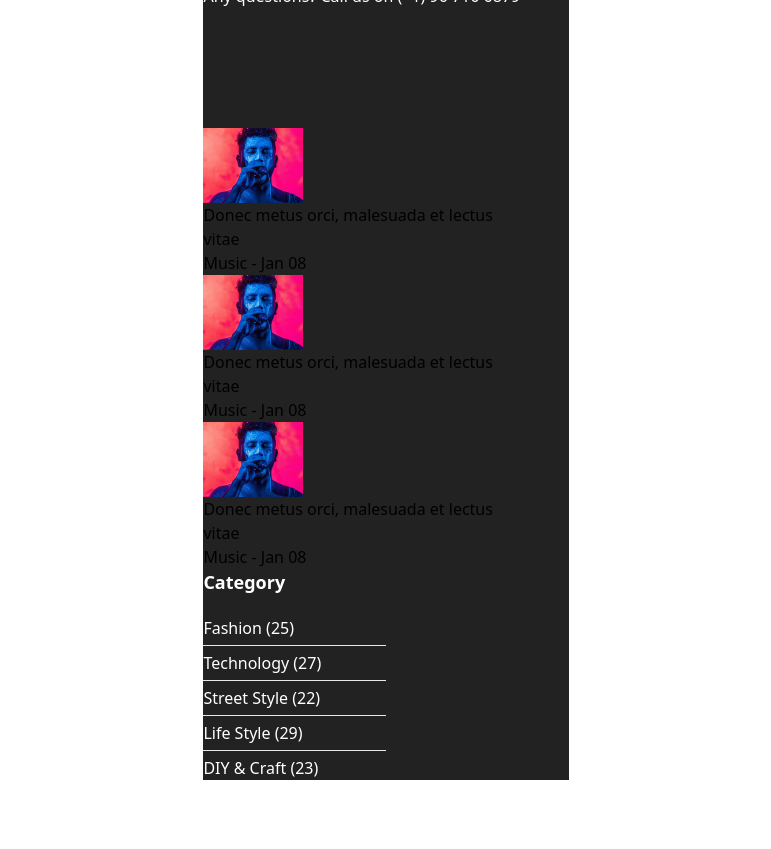
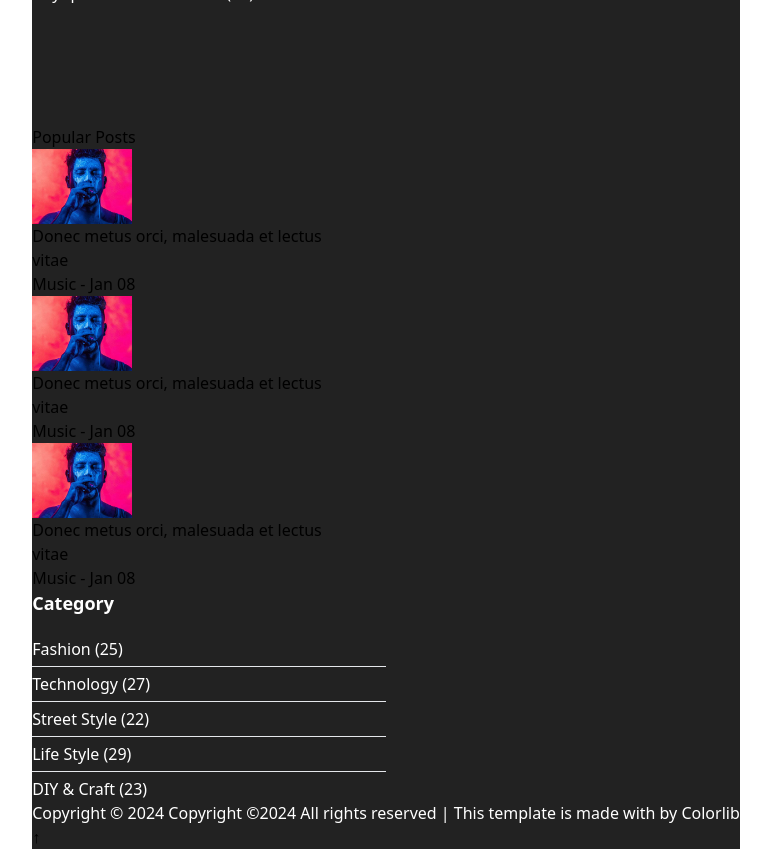
Before and after one commit to SanjoyGorai/mag-news, a React (Vite) app: page / in a window 1280 px wide. Shown: the part 420-1269 px from the top of the page, without its empty margins (254-1025 px from the left). Before the commit the page ends 1200 px from the top, so only its background shows below. Built offline with nearby package versions, Linux system fonts and the light colour scheme.

Commit message:
footer created

```diff
--- a/package.json
+++ b/package.json
@@ -18,6 +18,7 @@
     "react-icons": "^4.12.0",
     "react-router-dom": "^6.21.1",
     "react-social-icons": "^6.7.0",
+    "sass": "^1.69.7",
     "sort-by": "^0.0.2"
   },
   "devDependencies": {
--- a/src/componants/Category/PostItemSmall/PostItemSmall.jsx
+++ b/src/componants/Category/PostItemSmall/PostItemSmall.jsx
@@ -10,8 +10,8 @@ const PostItemSmall = () => {
           <img src={post} alt="" className='post-img' />
         </a>
         <div className='m-4'>
-          <h5><a href="">Donec metus orci, malesuada et lectus vitae</a></h5>
-          <span>
+          <h5><a href="" className='text-white'>Donec metus orci, malesuada et lectus vitae</a></h5>
+          <span className='text-white'>
             <a href="">Music</a>
             <span> - </span>
             <span> Jan 08 </span>
--- a/src/componants/Footer/Footer.css
+++ b/src/componants/Footer/Footer.css
@@ -1,12 +1,19 @@
 
 footer{
     background-color: #222222;
+}
+.main-footer{
+    /* display: flex; */
+    /* justify-content: center; */
+    align-items: center;
 }
 .para-1 {
     margin-top: 20px;
     color: white;
 }
-
+.footer-logo{
+    width: 200px;
+}
 .para-2 {
     margin-top: 20px;
     color: white;
@@ -37,3 +44,10 @@ footer{
     width: 50%;
     margin-top: 5px;
 }
+
+/* SUb Footer */
+.sub-footer{
+    color: white;
+    display: flex;
+    justify-content: center;
+}
--- a/src/componants/Footer/Footer.jsx
+++ b/src/componants/Footer/Footer.jsx
@@ -5,16 +5,16 @@ import { SocialIcon } from 'react-social-icons'
 import PostItemSmall from '../Category/PostItemSmall/PostItemSmall'
 // import 'react-social-icons/vimeo'
 
-
 const Footer = () => {
 
 
   return (
-    <footer className='flex'>
+    <footer className='p-10 '>
+      <div className='flex main-footer'>
 
         <div className="left-section">
           <div className=''>
-          <a href=""><img src={logo} alt="MAGNEWS" /></a>
+            <a href=""><img src={logo} alt="MAGNEWS" className='footer-logo' /></a>
           </div>
 
           <div>
@@ -35,6 +35,7 @@ const Footer = () => {
         </div>
 
         <div className="middle-section">
+          <h3 className='text-white font-bold'>Popular Posts</h3>
           <PostItemSmall />
           <PostItemSmall />
           <PostItemSmall />
@@ -56,8 +57,24 @@ const Footer = () => {
             <li><a href="">DIY & Craft (23)</a></li>
           </ul>
         </div>
+      </div>
 
-      <div className='sub-footer'></div>
+      <div className='sub-footer p-5 mt-10'>
+        <span>
+          Copyright © 2024
+          <a href="" className='text-green-400 hover:underline'> Copyright ©
+            <script>document.write(new Date().getFullYear())</script>
+            2024 All rights reserved | This template is made with
+            <i className='fa fa-heart'></i>
+            <span> by </span>
+          </a>
+          <a href="" className='text-blue-600'> Colorlib </a>
+        </span>
+      </div>
+      <div className='up-icon-div'>
+        <span className='fas fa-angle-up bg-green-400 p-1.5 font-bold'>&uarr;
+        </span>
+      </div>
     </footer>
   )
 }
```
Also changed, not shown: src/componants/Footer/Footer.sass (added, +11 -0 lines), 1 other file (tests, documents, lock files or other folders). Lines whose indentation alone changed are shown as unchanged.
